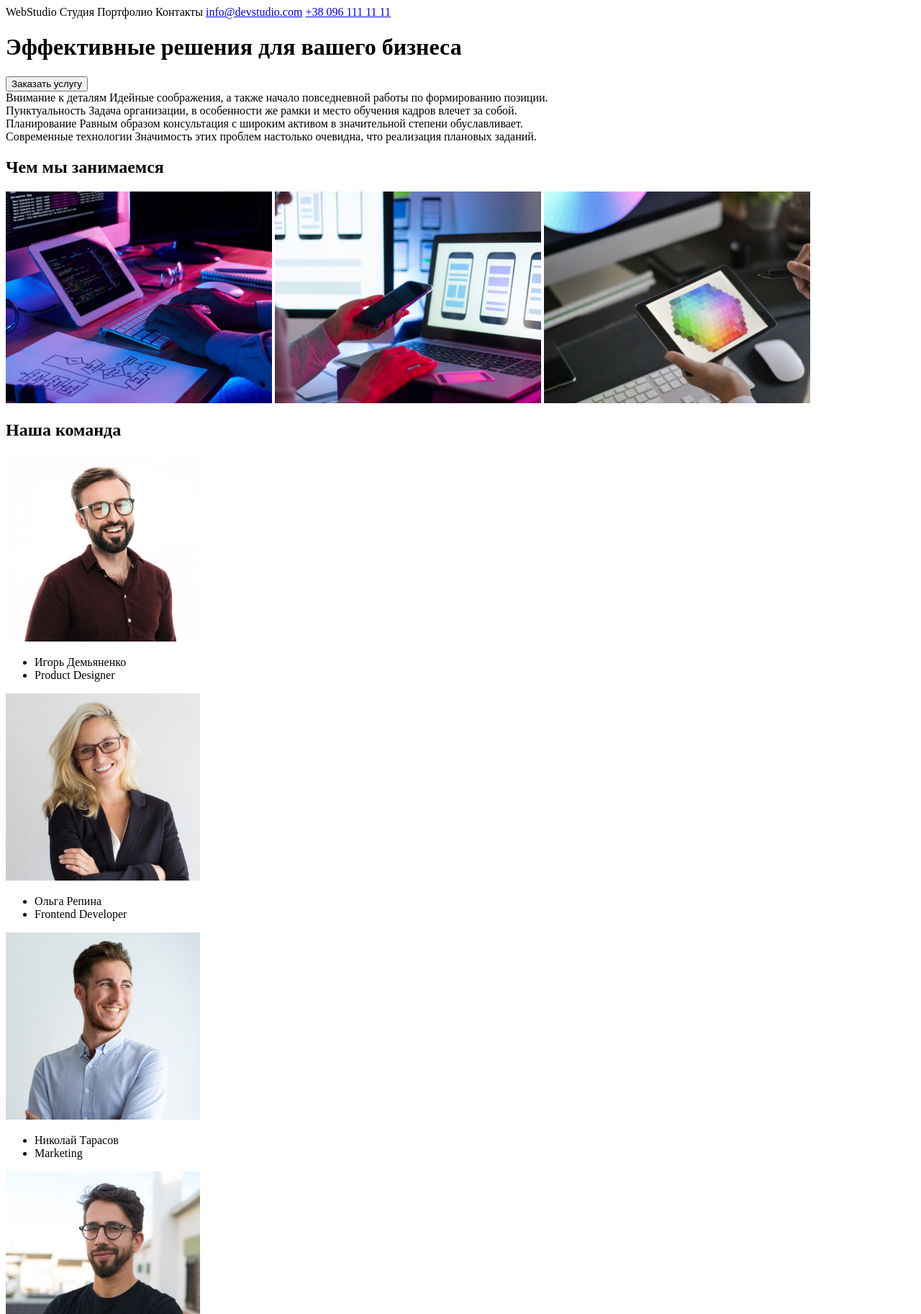
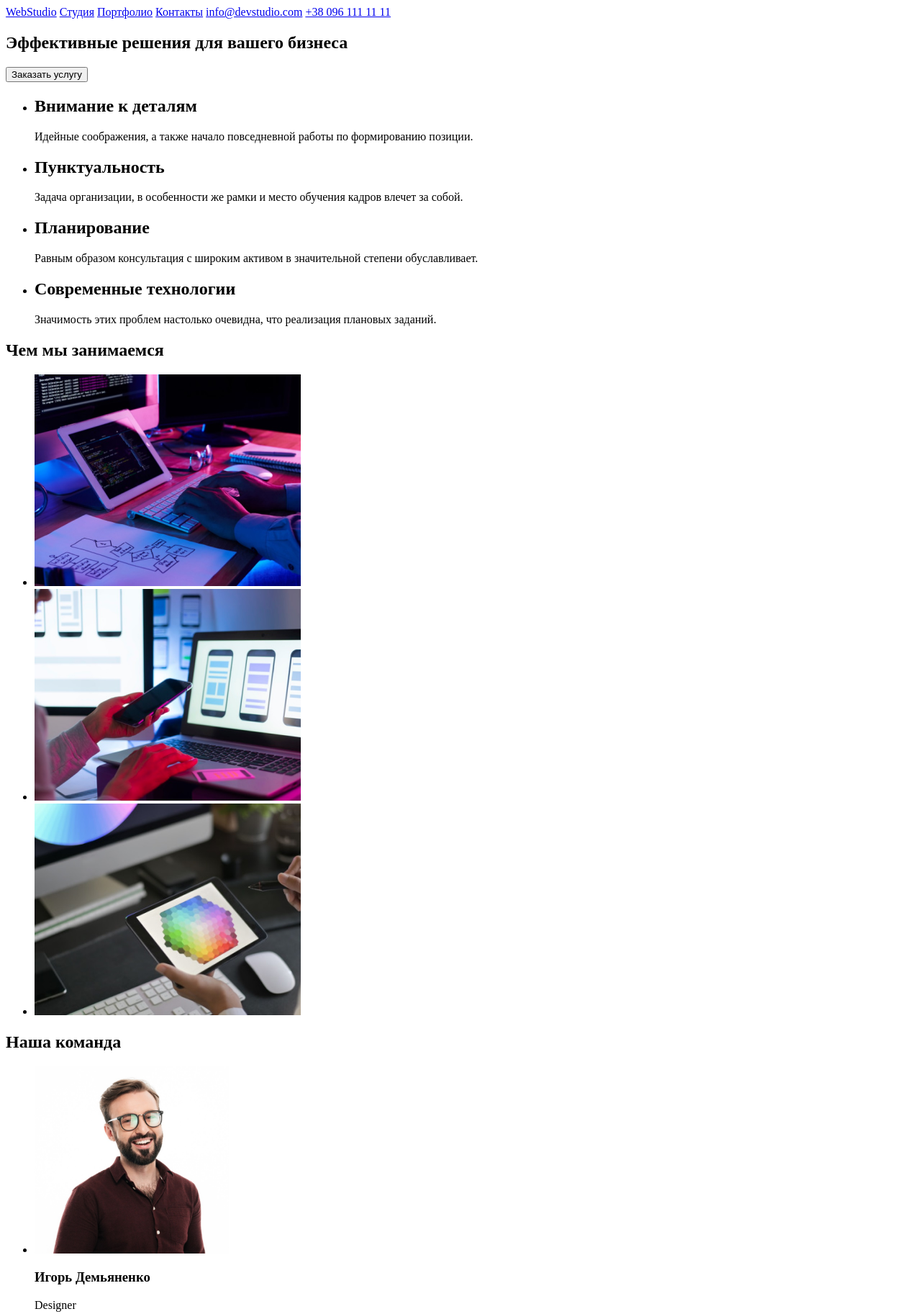
Before and after one commit to agirzhev/goit-markup-hw-01, a plain HTML site: page index.html in a window 1280 px wide. Shown: the top 1825 px of the page at 72% size. Drawn offline with Linux system fonts and the light colour scheme.

Commit message:
delete div
delete div

```diff
--- a/index.html
+++ b/index.html
@@ -4,102 +4,98 @@
         <meta charset="UTF-8">
         <meta http-equiv="X-UA-Compatible" content="IE=edge">
         <meta name="viewport" content="width=device-width, initial-scale=1.0">
-        <title>Document</title>
+        <title>WebStudio</title>
     </head>
     <body>
-        <!-- main contener -->
-        <div>
             <!-- header -->
             <header>
                 <nav>
-                    <a>WebStudio</a>
-                    <a>Студия</a>
-                    <a>Портфолио</a>
-                    <a>Контакты</a>
+                    <a href="WebStudio">WebStudio</a>
+                    <a href="Студия">Студия</a>
+                    <a href="Портфолио">Портфолио</a>
+                    <a href="Контакты">Контакты</a>
                     <a href="mailto:info@devstudio.com">info@devstudio.com</a>
                     <a href="tel:+380961111111">+38 096 111 11 11</a>
                 </nav>
             </header>
-
+        <!-- main contener -->
+        <main>
             <!-- heading -->
-            <div>
+            <section>
                 <h1>Эффективные решения для вашего бизнеса</h1>
-                <main>
                 <button>Заказать услугу</button>
-                </main>
-            </div>
+            </section>
 
             <!-- about company -->
-            <div>
+            <section>
+                <ul>
                 <!-- attention to detail -->
-                <div>
-                    <span>Внимание к деталям</span>
-                    <span>Идейные соображения, а также начало повседневной работы по формированию позиции.</span>
-                </div>
+                <li>
+                    <h2>Внимание к деталям</h2>
+                    <p>Идейные соображения, а также начало повседневной работы по формированию позиции.</p>
+                </li>
                 <!-- punctuality -->
-                <div>
-                    <span>Пунктуальность</span>
-                    <span>Задача организации, в особенности же рамки и место обучения кадров влечет за собой.</span>
-                </div>
+                <li>
+                    <h2>Пунктуальность</h2>
+                    <p>Задача организации, в особенности же рамки и место обучения кадров влечет за собой.</p>
+                </li>
                 <!-- planning -->
-                <div>
-                    <span>Планирование</span>
-                    <span>Равным образом консультация с широким активом в значительной степени обуславливает.</span>
-                </div>
+                <li>
+                    <h2>Планирование</h2>
+                    <p>Равным образом консультация с широким активом в значительной степени обуславливает.</p>
+                </li>
                 <!-- modern technologies -->
-                <div>
-                    <span>Современные технологии</span>
-                    <span>Значимость этих проблем настолько очевидна, что реализация плановых заданий.</span>
-                </div>
+                <li>
+                    <h2>Современные технологии</h2>
+                    <p>Значимость этих проблем настолько очевидна, что реализация плановых заданий.</p>
+                </li>
+                </ul>
                 <!-- pichers -->
-                <div>
+                <section>
                     <h2>Чем мы занимаемся</h2>
-                    <img src="images/image1.jpg" alt="picher1" width="370" height="294">
-                    <img src="images/image2.jpg" alt="picher2" width="370" height="294">
-                    <img src="images/image3.jpg" alt="picher3" width="370" height="294">
-                </div>
-            </div>
+                    <ul>
+                        <li><img src="images/image1.jpg" alt="picher1" width="370" height="294"></li>
+                        <li><img src="images/image2.jpg" alt="picher2" width="370" height="294"></li>
+                        <li><img src="images/image3.jpg" alt="picher3" width="370" height="294"></li>
+                    </ul>
+                </section>
+            </section>
 
             <!-- team -->
-            <div>
+            <section>
                 <h2>Наша команда</h2>
-                <div>
+                <Ul>
                     <!-- igor -->
+                    <li>
                         <img src="images/image4.jpg" alt="picher4" width="270" height="260">
-                    <Ul>
-                        <li><span>Игорь Демьяненко</span></li>
-                        <li><span>Product Designer</span></li>
-                    </Ul>
+                        <h3>Игорь Демьяненко</h3>
+                        <p> Designer</p>
                     <!-- olga -->
+                    <li>
                         <img src="images/image5.jpg" alt="picher5" width="270" height="260">
-                    <ul>
-                        <li><span>Ольга Репина</span></li>
-                        <li><span>Frontend Developer</span></li>
-                    </ul>
+                        <h3>Ольга Репина</h3>
+                        <p>Frontend Developer</p>
+                    </li>
                     <!-- nikolay -->
+                    <li>
                         <img src="images/image6.jpg" alt="picher6" width="270" height="260">
-                    <ul>
-                        <li><span>Николай Тарасов</span></li>
-                        <li><span>Marketing</span></li>
-                    </ul>
+                        <h3>Николай Тарасов</h3>
+                        <p>Marketing</p>
                     <!-- mihail -->
+                    <li>
                         <img src="images/image7.jpg" alt="picher7" width="270" height="260">
-                    <ul>
-                        <li><span>Михаил Ермаков</span></li>
-                        <li><span>UI Designer</span></li>
-                    </ul>
-                </div>
-            </div>
-
+                        <h3>Михаил Ермаков</h3>
+                        <p>UI Designer</p>
+                    </li>
+                </Ul>>
+            </section>
+        </main>
         <!-- footer -->
         <footer>
-                <span>WebStudio</span>
-                <div>
+                <a href="WebStudio">WebStudio</a>
                 <address>г. Киев, пр-т Леси Украинки, 26</address>
                 <a href="mailto:info@devstudio.com">info@devstudio.com</a>
                 <a href="tel:+380961111111">+38 096 111 11 11</a>
-                </div>
         </footer>
-        </div>
     </body>
 </html>
```
Lines whose indentation alone changed are shown as unchanged.
